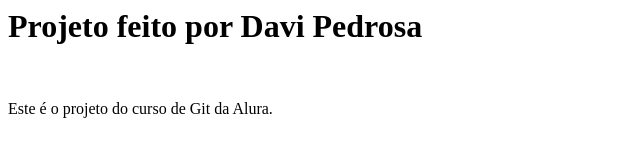
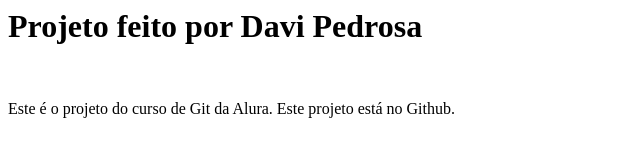
Before and after one commit to davipedrosa/curso-git, a plain HTML site: page index.html in a window 1280 px wide. Shown: the whole page, without its empty margins (0-640 px from the left). Drawn offline with Linux system fonts and the light colour scheme.

Commit message:
Mensagem de projeto no Github

```diff
--- a/index.html
+++ b/index.html
@@ -4,6 +4,6 @@
 	<body>
 		<h1>Projeto feito por Davi Pedrosa</h1>
 		<br>
-		<p>Este é o projeto do curso de Git da Alura.</p>
+		<p>Este é o projeto do curso de Git da Alura. Este projeto está no Github.</p>
 	</body>
 </html>
```
